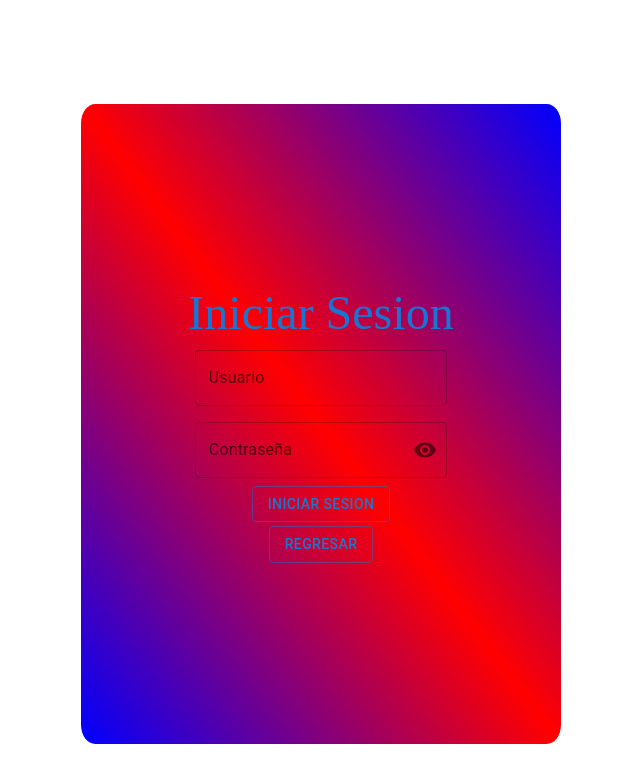
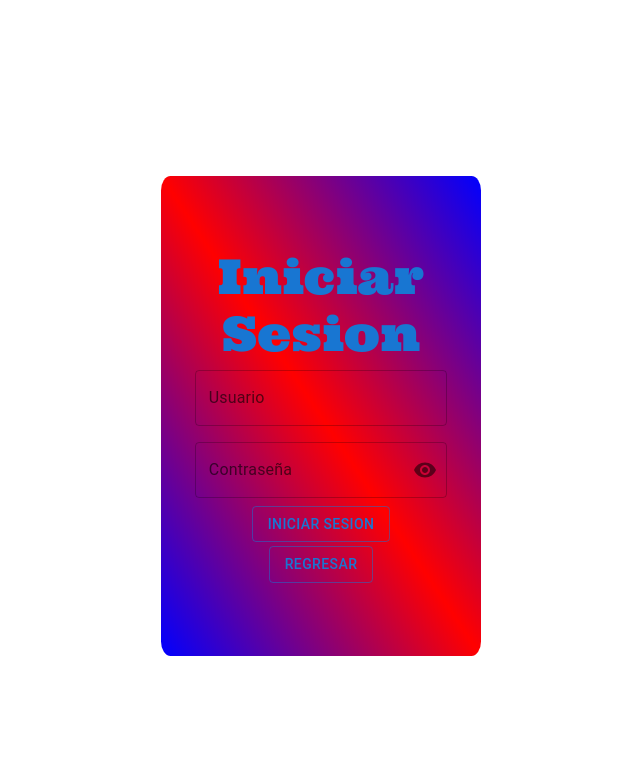
Before and after one commit to Dimitri-Lagares/Dimitri-Lagares.github.io, a React (Vite) app: page /#/login in a window 1280 px wide. Shown: the top 782 px of the page, without its empty margins (319-959 px from the left). Built offline with nearby package versions, Linux system fonts and the light colour scheme.

Commit message:
commit 3

```diff
--- a/index.html
+++ b/index.html
@@ -5,6 +5,10 @@
     <link rel="icon" type="image/svg+xml" href="/Dragon.svg" />
     <meta name="viewport" content="width=device-width, initial-scale=1.0" />
     <title>Dimitri Lagares Portafolio</title>
+    <link
+      rel="stylesheet"
+      href="https://fonts.googleapis.com/css?family=Ultra:300,400,500,700&display=swap"
+    />
   </head>
   <body>
     <div id="root"></div>
--- a/src/components/login/Login.jsx
+++ b/src/components/login/Login.jsx
@@ -65,8 +65,8 @@ const AlertOneTimeOut = () => {
       alignItems: 'center',
       justifyContent: 'center',
       marginTop: '10%',
-      height: '40rem',
-      width: '30rem',
+      height: '30rem',
+      width: '20rem',
       borderRadius: '3%',
       backgroundImage: 'linear-gradient(to top right, blue, red, blue)'
 
@@ -75,7 +75,7 @@ const AlertOneTimeOut = () => {
     {alertOne &&  <Alert severity="warning">debes de llenar los campos</Alert>}
     {alertTwo &&  <Alert severity="error">Usuario o Contraseña incorrectos</Alert>}
 
-    <Typography variant='h3' sx={{fontFamily: 'Clarendon Blk BT', color: '#1876D2', textAlign: 'center'}}>Iniciar Sesion</Typography>
+    <Typography variant='h3' sx={{fontFamily: 'Ultra', color: '#1876D2', textAlign: 'center'}}>Iniciar Sesion</Typography>
     <Box sx={{ minWidth: 275 }}>
     <div style={{
         display: 'flex',
```
Also changed, not shown: 1 other file (tests, documents, lock files or other folders).
